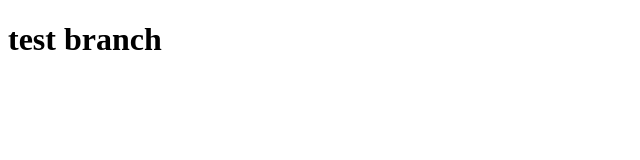
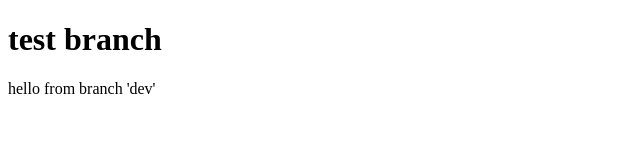
Before and after one commit to aleksandrinakim/test020, a plain HTML site: page index.html in a window 1280 px wide. Shown: the whole page, without its empty margins (0-640 px from the left). Drawn offline with Linux system fonts and the light colour scheme.

Commit message:
add <p> to index.html on 11 line

```diff
--- a/index.html
+++ b/index.html
@@ -8,5 +8,6 @@
 </head>
 <body>
     <h1>test branch</h1>
+    <p>hello from branch 'dev'</p>
 </body>
 </html>
```
